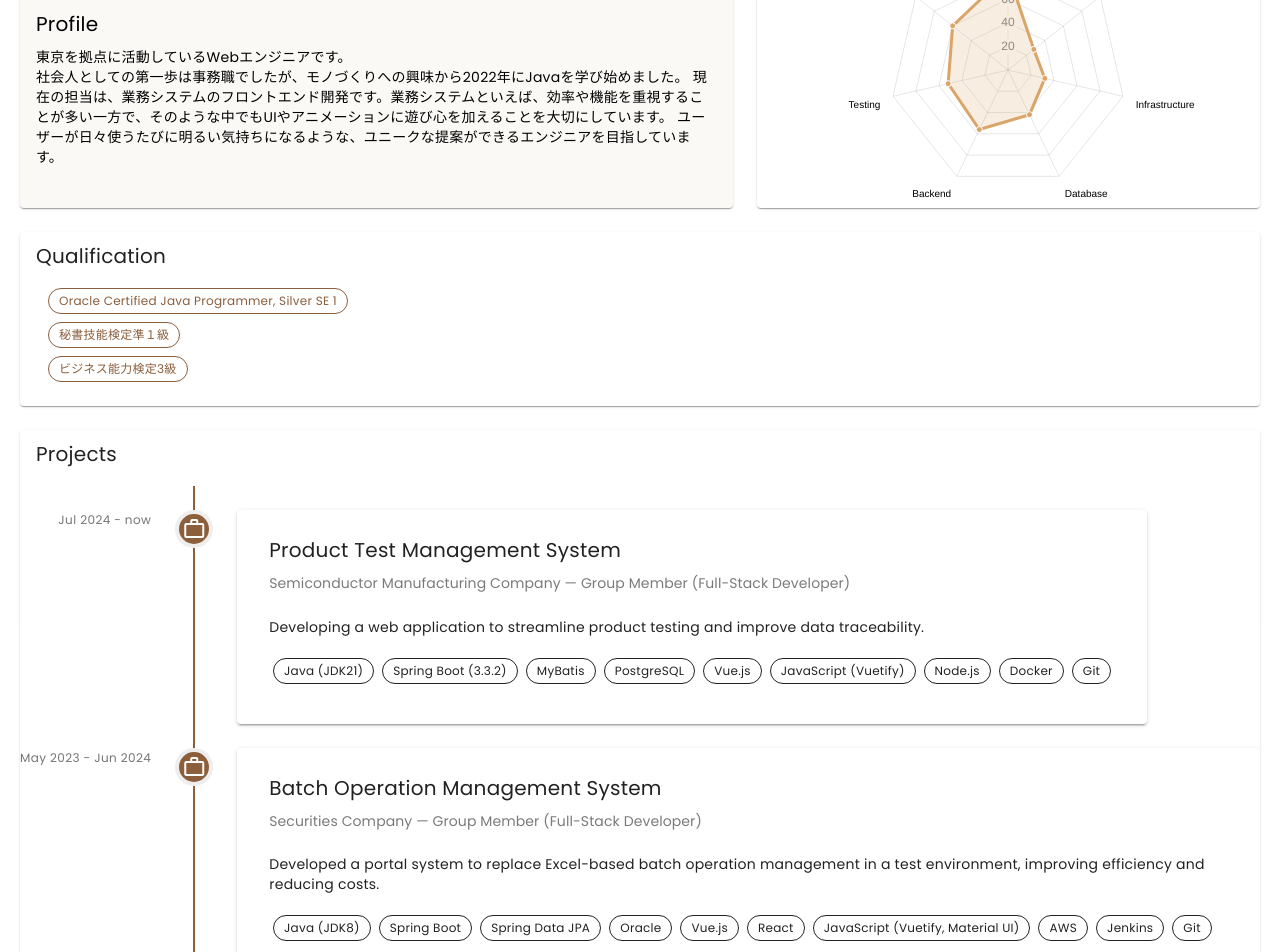
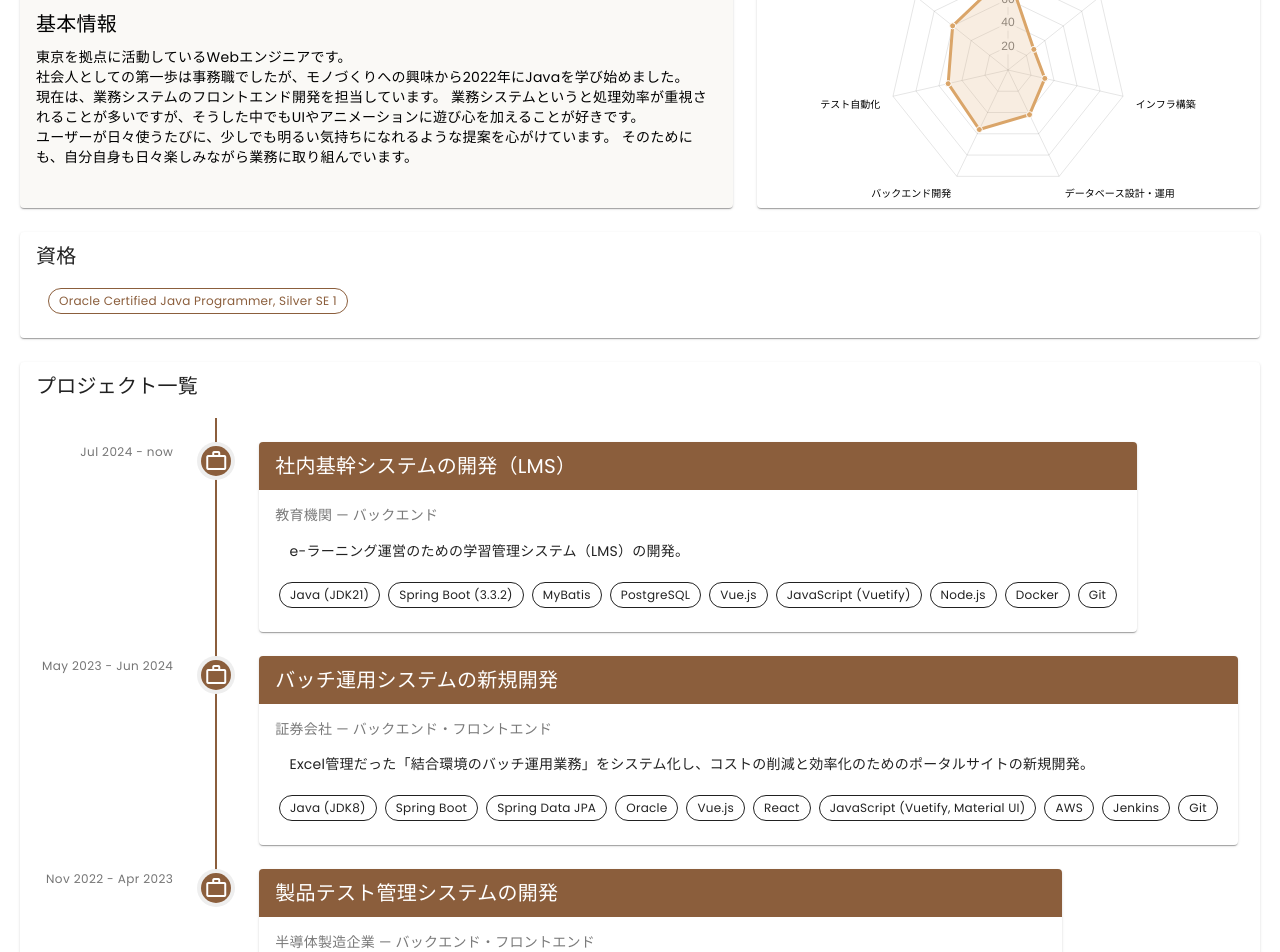
Before and after one commit to ameiro-lab/micro-service, a Vue app in the folder web/: page /aboutme in a window 1280 px wide. Shown: the part 180-1132 px from the top of the page. Built offline with nearby package versions, Linux system fonts and the light colour scheme.

Commit message:
fix：言語対応

```diff
--- a/web/src/locales/ja.js
+++ b/web/src/locales/ja.js
@@ -5,15 +5,71 @@ export default {
   'login.password': 'パスワード',
 
   // welcome
+  'welcome.title' : 'ようこそ。Tech Pawprints へ。',
+  'welcome.text' :
+    'ここは {me} のポートフォリオサイトです。Vue.js Node.js JavaScript を使って可愛く仕上げました。\n\
+    これより中では、これまでに携わったプロジェクトのいくつかを紹介しています。\n\
+    詳しい内容は、私の頼もしい相棒『ムギ』が案内してくれますので、まずはサツマイモをあげて名前を呼んでみてください！',
+  'welcome.btn' : 'ムギちゃんを呼ぶ🐾',
 
   // home
+  'home.aboutme' : '自己紹介',
+  'home.works' : '作品紹介',
+  'home.contact' : 'お問い合わせ',
+  'home.none' : '???',
+  'home.logout' : 'ログアウト',
+  'home.message.init': 'こんにちは。呼びましたか？',
+  'home.message.default': 'どうしましたか？',
+  'home.message.aboutme' : '飼い主のこと、気になりますか？',
+  'home.message.works' : '私たちの宝物を並べてます！',
+  'home.message.contact' : 'お仕事のご依頼はこちらです',
+  'home.message.none' : 'えっと...　内緒です！',
+  'home.message.logout' : 'また遊びに来てね！',
 
   // aboutme
+  'aboutme.profile.name' : '',
+  'aboutme.profile' : '基本情報',
+  'aboutme.profile.text' :
+    '東京を拠点に活動しているWebエンジニアです。\n\
+    社会人としての第一歩は事務職でしたが、モノづくりへの興味から2022年にJavaを学び始めました。\n\
+    現在は、業務システムのフロントエンド開発を担当しています。\
+    業務システムというと処理効率が重視されることが多いですが、そうした中でもUIやアニメーションに遊び心を加えることが好きです。\n\
+    ユーザーが日々使うたびに、少しでも明るい気持ちになれるような提案を心がけています。\
+    そのためにも、自分自身も日々楽しみながら業務に取り組んでいます。',
+
+  'aboutme.tech' : '技術スキルの分布　(最終更新:2025/5)',
+  'aboutme.tech.fe' : 'フロントエンド開発',
+  'aboutme.tech.arch' : 'アーキテクチャ設計',
+  'aboutme.tech.infra' : 'インフラ構築',
+  'aboutme.tech.db' : 'データベース設計・運用',
+  'aboutme.tech.be' : 'バックエンド開発',
+  'aboutme.tech.test' : 'テスト自動化',
+  'aboutme.tech.tools' : '生産性向上ツール',
+
+  'aboutme.qualification' : '資格',
+
+  'aboutme.projects' : 'プロジェクト一覧',
+  // HISOL
+  'aboutme.project3.title' : '製品テスト管理システムの開発',
+  'aboutme.project3.client' : '半導体製造企業',
+  'aboutme.project3.role' : 'バックエンド・フロントエンド',
+  'aboutme.project3.description' : '　半導体製造業のテスト工程における業務効率化とデータの一元管理を目的とした、WEBアプリケーションの新規開発。',
+  // MONEX
+  'aboutme.project2.title' : 'バッチ運用システムの新規開発',
+  'aboutme.project2.client' : '証券会社',
+  'aboutme.project2.role' : 'バックエンド・フロントエンド',
+  'aboutme.project2.description' : '　Excel管理だった「結合環境のバッチ運用業務」をシステム化し、コストの削減と効率化のためのポータルサイトの新規開発。',
+  // TRAINING
+  'aboutme.project1.title' : '社内基幹システムの開発（LMS）',
+  'aboutme.project1.client' : '教育機関',
+  'aboutme.project1.role' : 'バックエンド',
+  'aboutme.project1.description' : '　e-ラーニング運営のための学習管理システム（LMS）の開発。',
+
 
   // works
 
   // message
-    'message.ERR-API-001': 'ワン！応答がありません。サーバーが寝てるかも...',
-    'message.ERR-LOGIN-001': '認証に失敗しました。足あとが見つかりません。',
+  'message.ERR-API-001': 'ワン！応答がありません。サーバーが寝てるかも...',
+  'message.ERR-LOGIN-001': '認証に失敗しました。足あとが見つかりません。',
 
 }
--- a/web/src/page/AboutMePage.vue
+++ b/web/src/page/AboutMePage.vue
@@ -16,12 +16,14 @@
       </v-row>
       <!-- 自己紹介 -->
       <section class="mb-6">
-          <v-card-title>Profile</v-card-title>
+        <v-card-title>{{ t('aboutme.profile') }}</v-card-title>
         <v-card-text>
-            <p>東京を拠点に活動しているWebエンジニアです。</p>
-            <p>社会人としての第一歩は事務職でしたが、モノづくりへの興味から2022年にJavaを学び始めました。
-            現在の担当は、業務システムのフロントエンド開発です。業務システムといえば、効率や機能を重視することが多い一方で、そのような中でもUIやアニメーションに遊び心を加えることを大切にしています。
-            ユーザーが日々使うたびに明るい気持ちになるような、ユニークな提案ができるエンジニアを目指しています。</p>
+          <span
+            v-for="(line, index) in profileText"
+            :key="index"
+            class="formatted-line">
+            {{ line }}<br />
+          </span>
         </v-card-text>
       </section>
     </v-card>
@@ -37,19 +39,24 @@
         <Radar :data="data" :options="options" />
       </template>
       <template v-else>
-          <v-card-title class="text-h6 mb-2">
-            My Skillset
+        <v-card-title class="mb-3">
+          {{ t('aboutme.tech') }}
         </v-card-title>
         <v-card-text>
-            <v-row no-gutters
-              v-for="(item, index) in stackList" :key="index">
+          <v-row no-gutters class="mb-1"
+            v-for="(item, index) in stackList" :key="label">
             <v-col cols="1" />
-              <v-col cols="9" class="mb-1">
-                <strong>{{ item.label }}</strong>:　{{ getDescription(item.label) }}
+            <v-col cols="5" class="mb-1">
+              <strong>
+                {{ item.label }}
+              </strong>
             </v-col>
-              <v-col>
-                <v-icon v-if="item.value >= 60"
-                  color="primary" size="x-large">mdi-check-circle</v-icon>
+            <v-col class="text-center">
+              {{ item.value }}%
+            </v-col>
+            <v-col cols="1">
+              <v-icon v-if="item.value >= 80"
+                color="primary" size="small">mdi-check-circle</v-icon>
             </v-col>
           </v-row>
         </v-card-text>
@@ -61,7 +68,7 @@
   <v-col cols="12" md="12">
     <v-card >
       <v-card-title class="text-h6 mb-2">
-          Qualification
+        {{ t('aboutme.qualification') }}
       </v-card-title>
       <v-card-text>
         <v-row
@@ -81,7 +88,7 @@
   <v-col cols="12" md="12">
     <v-card >
     <v-card-title class="text-h6 mb-2">
-        Projects
+      {{ t('aboutme.projects') }}
     </v-card-title>
 
     <!-- スマホ版 -->
@@ -95,8 +102,8 @@
           </v-expansion-panel-title>
           <v-expansion-panel-text>
             <!-- 期間 -->
-              <v-row no-gutters class="mb-2">
-                <v-col cols="3">
+            <v-row no-gutters class="mb-2 text-medium-emphasis">
+              <v-col cols="2">
                 Period:
               </v-col>
               <v-col>
@@ -104,8 +111,8 @@
               </v-col>
             </v-row>
             <!-- 顧客 -->
-              <v-row no-gutters class="mb-2">
-                <v-col cols="3">
+            <v-row no-gutters class="mb-2 text-medium-emphasis">
+              <v-col cols="2">
                 Client:
               </v-col>
               <v-col>
@@ -113,29 +120,20 @@
               </v-col>
             </v-row>
             <!-- 役割 -->
-              <v-row no-gutters class="mb-2">
-                <v-col cols="3">
+            <v-row no-gutters class="mb-2 text-medium-emphasis">
+              <v-col cols="2">
                 Role:
               </v-col>
               <v-col>
                 {{ project.role }}
               </v-col>
             </v-row>
-              <!-- 役割 -->
+            <!-- 詳細
             <v-row no-gutters class="mb-2">
-                <v-col cols="3">
-                  Role:
-                </v-col>
-                <v-col>
-                  {{ project.role }}
-                  <p>{{ project.description }}</p>
-                </v-col>
-              </v-row>
+              {{ project.description }}
+            </v-row> -->
             <!-- 技術スタック -->
             <v-row no-gutters class="mb-2">
-                <v-col>
-                  Tech Stack:
-                </v-col>
               <v-chip-group column>
                 <v-chip
                   v-for="tech in project.techList"
@@ -154,7 +152,10 @@
 
     <!-- PC版 -->
     <div v-else>
-        <v-timeline align="start" side="end" line-color="primary">
+      <v-timeline
+      class="pb-5 px-5"
+        align="start" side="end" line-color="primary"
+        truncate-line="end">
         <v-timeline-item
           v-for="(project, index) in projectList"
           :key="index"
@@ -164,12 +165,12 @@
             <div class="text-caption text-grey-darken-1">{{ project.period }}</div>
           </template>
 
-            <v-card elevation="2" class="pa-4">
-              <v-card-title class="text-h6">{{ project.title }}</v-card-title>
-              <v-card-subtitle class="text-subtitle-2">
+          <v-card>
+            <v-card-title class="text-h6 bg-primary">{{ project.title }}</v-card-title>
+            <v-card-subtitle class="pt-4">
               {{ project.client }} — {{ project.role }}
             </v-card-subtitle>
-              <v-card-text class="mt-2">
+            <v-card-text>
               <p>{{ project.description }}</p>
               <v-chip-group column class="mt-3" tag="div">
                 <v-chip
@@ -202,18 +203,22 @@
 <script setup>
 import { ref, computed } from 'vue'
 import { useDisplay } from 'vuetify'
+import { useI18n } from 'vue-i18n'
 import BasicOsuwari from '@/component/thing/BasicOsuwari.vue'
 import VectorTest from '@/component/thing/VectorTest.vue'
 
-  // Vuetifyの画面サイズ情報を取得（useDisplayはVuetifyが提供するComposable）
-  const { mobile } = useDisplay()
+/** plugins */
+const { t, locale } = useI18n()
+const { mobile } = useDisplay() // Vuetifyの画面サイズ情報を取得
 
 // 共通データ
 const md = 6;
 const titleClass = 'text-h5 font-weight-bold'
 const textClass = 'text-body-1'
+const isRadarHovered = ref(false)  // ホバー状態を管理
 
-  const isRadarHovered = ref(false)  // ホバー状態を管理
+// i18nでメッセージを取得し、改行を処理
+const profileText = ref(formatText(t('aboutme.profile.text')))
 
 import {
   Chart as ChartJS,
@@ -238,14 +243,15 @@
 /** Chart.js */
 // スタックリスト
 const stackList = [
-    { label: 'Frontend', text: 'Vue.js(JS/TS), HTML/CSS', value: 82 },
-    { label: 'Architecture', text: 'DDD, Clean Architecture', value: 28 },
-    { label: 'Infrastructure', text: 'Docker, AWS×', value: 32 },
-    { label: 'Database', text: 'PostgreSQL', value: 42 },
-    { label: 'Backend', text: 'SpringBoot(Java), Golang, Node.js(JS/TS)', value: 56 },
-    { label: 'Testing', text: 'JUnit, Jest×', value: 52 },
-    { label: 'Productivity', text: 'Git, VSCode, Eclipse', value: 60 },
+  { label: t('aboutme.tech.fe'), text: 'Vue.js(JS/TS), HTML/CSS', value: 82 },
+  { label: t('aboutme.tech.arch'), text: 'DDD, Clean Architecture', value: 28 },
+  { label: t('aboutme.tech.infra'), text: 'Docker, AWS×', value: 32 },
+  { label: t('aboutme.tech.db'), text: 'PostgreSQL', value: 42 },
+  { label: t('aboutme.tech.be'), text: 'SpringBoot(Java), Golang, Node.js(JS/TS)', value: 56 },
+  { label: t('aboutme.tech.test'), text: 'JUnit, Jest×', value: 52 },
+  { label: t('aboutme.tech.tools'), text: 'Git, VSCode, Eclipse', value: 60 },
 ];
+
 // 表示するデータ
 const data = {
   labels: stackList.map(item => item.label),
@@ -312,18 +318,18 @@
 // 資格リスト
 const qualificationList = [
   { name: 'Oracle Certified Java Programmer, Silver SE 1', date: '2024年4月' },
-    { name: '秘書技能検定準１級', date: '2017年2月' },
-    { name: 'ビジネス能力検定3級', date: '2017年2月' }
+  // { name: '秘書技能検定準１級', date: '2017年2月' },
+  // { name: 'ビジネス能力検定3級', date: '2017年2月' }
 ];
 
 // プロジェクトリスト（SES）
 const projectList = [
   {
-      title: 'Product Test Management System',
+    title: t('aboutme.project1.title'),
     period: 'Jul 2024 - now',
-      client: 'Semiconductor Manufacturing Company',
-      role: 'Group Member (Full-Stack Developer)',
-      description: 'Developing a web application to streamline product testing and improve data traceability.',
+    client: t('aboutme.project1.client'),
+    role: t('aboutme.project1.role'),
+    description: t('aboutme.project1.description'),
     techList: [
       'Java (JDK21)',
       'Spring Boot (3.3.2)',
@@ -337,11 +343,11 @@
     ]
   },
   {
-      title: 'Batch Operation Management System',
+    title: t('aboutme.project2.title'),
     period: 'May 2023 - Jun 2024',
-      client: 'Securities Company',
-      role: 'Group Member (Full-Stack Developer)',
-      description: 'Developed a portal system to replace Excel-based batch operation management in a test environment, improving efficiency and reducing costs.',
+    client: t('aboutme.project2.client'),
+    role: t('aboutme.project2.role'),
+    description: t('aboutme.project2.description'),
     techList: [
       'Java (JDK8)',
       'Spring Boot',
@@ -356,11 +362,11 @@
     ]
   },
   {
-      title: 'Learning Management System (LMS)',
+    title: t('aboutme.project3.title'),
     period: 'Nov 2022 - Apr 2023',
-      client: 'Educational Institution',
-      role: 'Group Member (Backend Developer)',
-      description: 'Developed a learning management system to support e-learning, focusing on backend performance and system architecture.',
+    client: t('aboutme.project3.client'),
+    role: t('aboutme.project3.role'),
+    description: t('aboutme.project3.description'),
     techList: [
       'Java',
       'Spring',
@@ -381,26 +387,9 @@
   console.log('Osuwari clicked!')
 }
 
-  // labelに応じた日本語の解説文を返すメソッド
-  function getDescription(label) {
-    switch (label) {
-      case 'Frontend':
-        return 'フロントエンド開発';
-      case 'Architecture':
-        return 'アーキテクチャ設計';
-      case 'Infrastructure':
-        return 'インフラ構築';
-      case 'Database':
-        return 'データベース設計・運用';
-      case 'Backend':
-        return 'バックエンド開発';
-      case 'Testing':
-        return 'テスト自動化';
-      case 'Productivity':
-        return '生産性向上ツール';
-      default:
-        return '';
-    }
+// 改行文字を変換
+function formatText(text) {
+  return text.split('\n');
 }
 
 </script>
--- a/web/src/page/HomePage.vue
+++ b/web/src/page/HomePage.vue
@@ -17,9 +17,9 @@
       :ref="el => circleRefs[index] = el"
       @click="onGo(item.value)"
       @mouseenter="speechBubbleText = item.text"
-      @mouseleave="speechBubbleText = 'Need something?'"
+      @mouseleave="speechBubbleText = t('home.message.default')"
       >
-      {{ item.label }}
+      {{ t('home.' + item.value) }}
     </div>
 
   </div>
@@ -30,42 +30,39 @@ import { ref, onMounted, computed } from 'vue'
 import { useDisplay } from 'vuetify'
 import { gsap } from 'gsap'
 import { useRouter } from 'vue-router'
-import BasicOsuwari from '@/component/thing/BasicOsuwari.vue'
+import { useI18n } from 'vue-i18n'
+import BasicOsuwari from '@/component/thing/BasicOsuwari.vue';
 
 /** ルーター */
 const router = useRouter()
+const { t, locale } = useI18n()
 
 // 状態管理
 const slideInDiv = ref(null);
 const circleRefs = [] // 各円形ボタンの要素参照を格納する配列
 
-const speechBubbleText = ref('Hello! I’ll guide you.')
+const speechBubbleText = ref(t('home.message.init'));
 const itemList = [
   {
     value: 'none',
     title: 'No Title',
-    text: 'Hmm... Try another!',
-    label: '???',
+    text: t('home.message.none'),
   },
   {
     value: 'aboutme',
-    text: 'Curious about what my owner’s like?',
-    label: 'About Me',
+    text: t('home.message.aboutme'),
   },
   {
     value: 'works',
-    text: 'Want to see our treasures?',
-    label: 'Works',
+    text: t('home.message.works'),
   },
   {
     value: 'contact',
-    text: 'Inquiries about work here.',
-    label: 'Contact',
+    text: t('home.message.contact'),
   },
   {
     value: 'logout',
-    text: 'Had enough?',
-    label: 'Logout',
+    text: t('home.message.logout'),
   },
 ];
 
--- a/web/src/page/WelcomePage.vue
+++ b/web/src/page/WelcomePage.vue
@@ -3,40 +3,49 @@
   <v-row dense>
     <v-col cols="12">
       <v-card color="green" variant="outlined">
-        <v-card-title class="text-h5 font-weight-bold">Welcome to my portfolio!</v-card-title>
+        <v-card-title class="text-h5 font-weight-bold">{{ t('welcome.title') }}</v-card-title>
         <v-card-text class="text-body-1">
-          <p>
-            Here, you’ll get a peek into who I am as a developer—my story, my skills, <br />
-            and the projects I’ve had the pleasure of working on. <br />
-            And of course, I’m not doing this alone—my trusty sidekick, Mugi the dog, is here to guide you.
-          </p>
-          <p>
-            Whether you’re just curious or scouting for talent, I hope this space brings a smile to your face.
-          </p>
-          <p>
-            So, first things first — summon your fuzzy buddy with a sweet potato!
-          </p>
+          <span
+            v-for="(line, index) in formattedText"
+            :key="index"
+            class="formatted-line">{{ line }}</span>
         </v-card-text>
       </v-card>
     </v-col>
     <v-col cols="12">
-      <CoreButton label="Come here, Mugi!" @click="callMugi" />
+      <CoreButton :label="t('welcome.btn')" @click="callMugi" />
     </v-col>
   </v-row>
 </template>
 
 <script setup>
-import { ref, onMounted, watch } from 'vue'
-import { gsap } from 'gsap'
+import { ref } from 'vue'
 import { useRouter } from 'vue-router'
-import CoreButton from '@/component/thing/CoreButton.vue'
+import { useI18n } from 'vue-i18n'
+import CoreButton from '@/component/thing/CoreButton.vue';
 
-/** ルーター */
+/** plugins */
 const router = useRouter()
+const { t, locale } = useI18n()
+
+// i18nでメッセージを取得し、改行を処理
+const formattedText = ref(formatText(t('welcome.text', { me: 'xxx' })))
 
 // メニューページに遷移する
 function callMugi() {
   router.push({ name: 'home' });
 }
 
+// 改行文字を変換
+function formatText(text) {
+  return text.split('\n');
+}
+
 </script>
+
+<style scoped>
+.formatted-line {
+  display: block; /* 改行をブロック要素として表示 */
+  margin-bottom: 0.5rem; /* 行間を調整 */
+}
+</style>
```
Also changed, not shown: web/src/locales/en.js (+63 -2 lines). Lines whose indentation alone changed are shown as unchanged.
